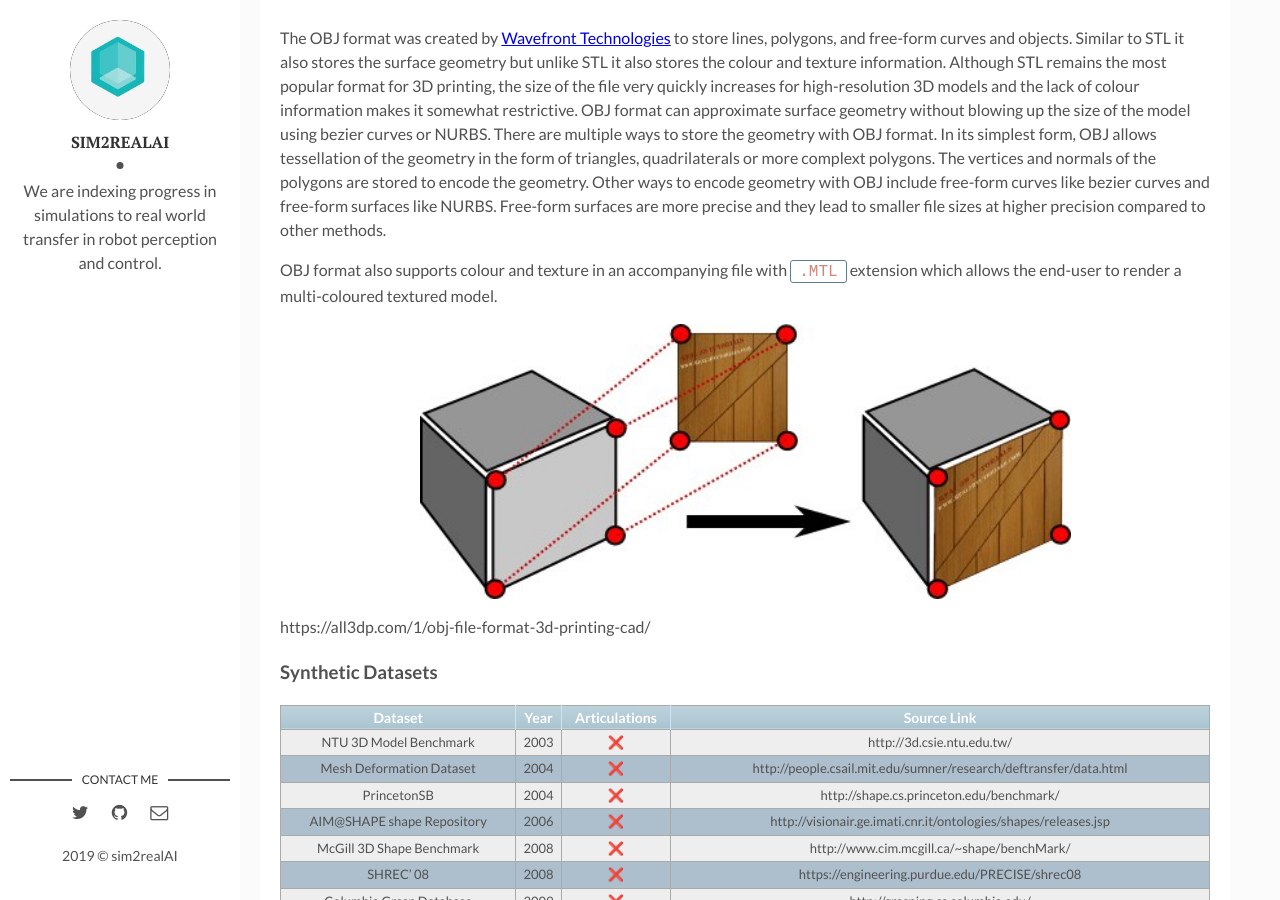
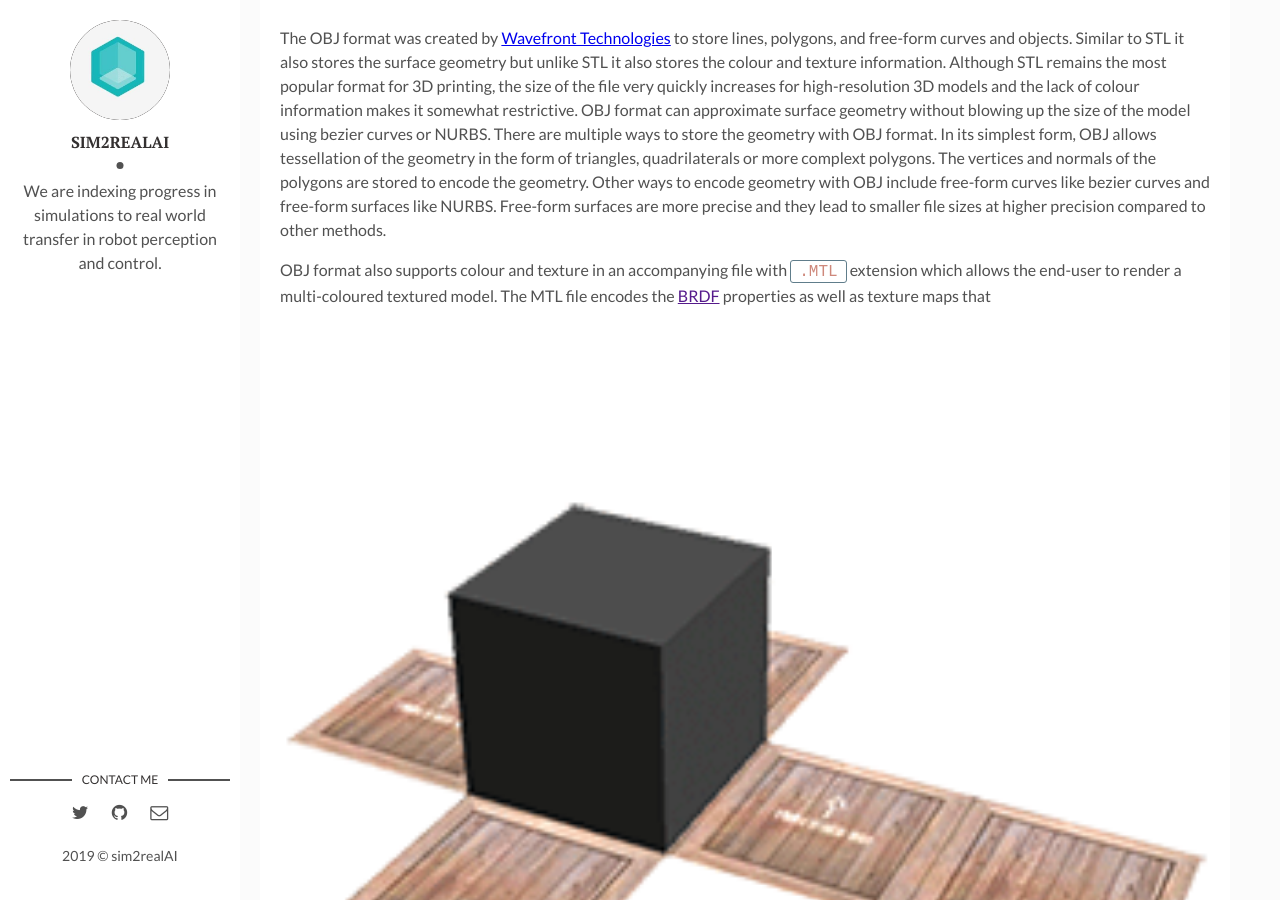
Before and after one commit to backupsim2realai/backupsim2realai.github.io, a Jekyll site: the page built from _posts/2019-01-15-Synthetic-Datasets-of-Objects-Part-I.markdown, in a window 1280 px wide and 900 px high, scrolled down 2159 px. Built offline with Jekyll 4.4.1, drawn with Linux system fonts in a browser that asks for light colours; emoji names are drawn with the system emoji font.

Commit message:
adding texture map content
Signed-off-by: Ankur Handa <ahanda@nvidia.com>

```diff
--- a/_posts/2019-01-15-Synthetic-Datasets-of-Objects-Part-I.markdown
+++ b/_posts/2019-01-15-Synthetic-Datasets-of-Objects-Part-I.markdown
@@ -52,9 +52,10 @@
 
 The OBJ format was created by [Wavefront Technologies](https://en.wikipedia.org/wiki/Wavefront_Technologies) to store lines, polygons, and free-form curves and objects. Similar to STL it also stores the surface geometry but unlike STL it also stores the colour and texture information. Although STL remains the most popular format for 3D printing, the size of the file very quickly increases for high-resolution 3D models and the lack of colour information makes it somewhat restrictive. OBJ format can approximate surface geometry without blowing up the size of the model using bezier curves or NURBS. There are multiple ways to store the geometry with OBJ format. In its simplest form, OBJ allows tessellation of the geometry in the form of triangles, quadrilaterals or more complext polygons. The vertices and normals of the polygons are stored to encode the geometry. Other ways to encode geometry with OBJ include free-form curves like bezier curves and free-form surfaces like NURBS. Free-form surfaces are more precise and they lead to smaller file sizes at higher precision compared to other methods.
 
-OBJ format also supports colour and texture in an accompanying file with `.MTL` extension which allows the end-user to render a multi-coloured textured model.
+OBJ format also supports colour and texture in an accompanying file with `.MTL` extension which allows the end-user to render a multi-coloured textured model. The MTL file encodes the [BRDF]() properties as well as texture maps that
 
-<center><img src="/assets/img/2019-01-15/texture_map.jpg" width="70%"></center>
+<!--<center><img src="/assets/img/2019-01-15/texture_map.jpg" width="70%"></center>-->
+<center><img src="/assets/img/2019-01-15/texture_mapping.gif" width="100%"></center>
 
 
 https://all3dp.com/1/obj-file-format-3d-printing-cad/
```
Also changed, not shown: assets/img/2019-01-15/texture_mapping.gif (added).
